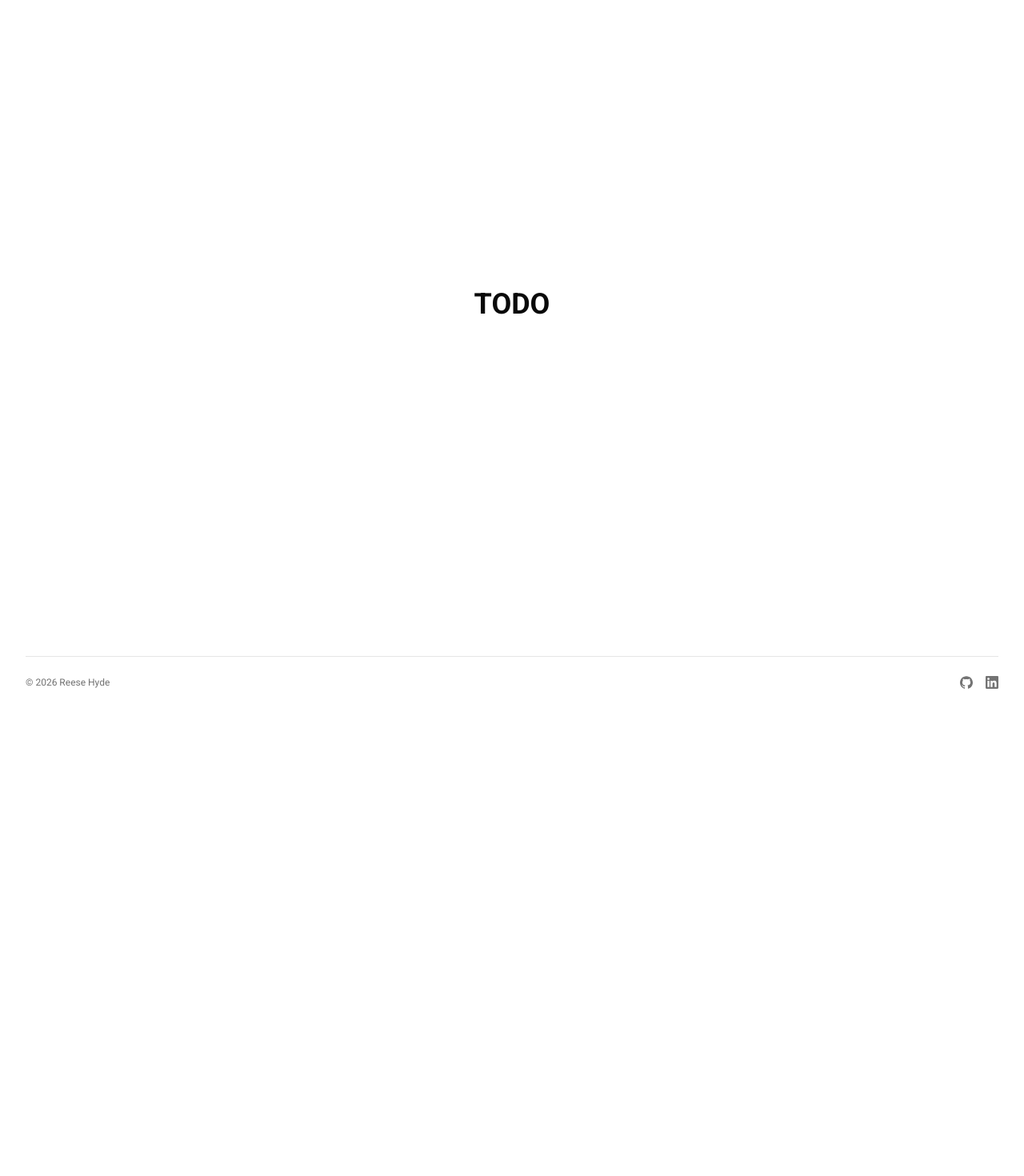
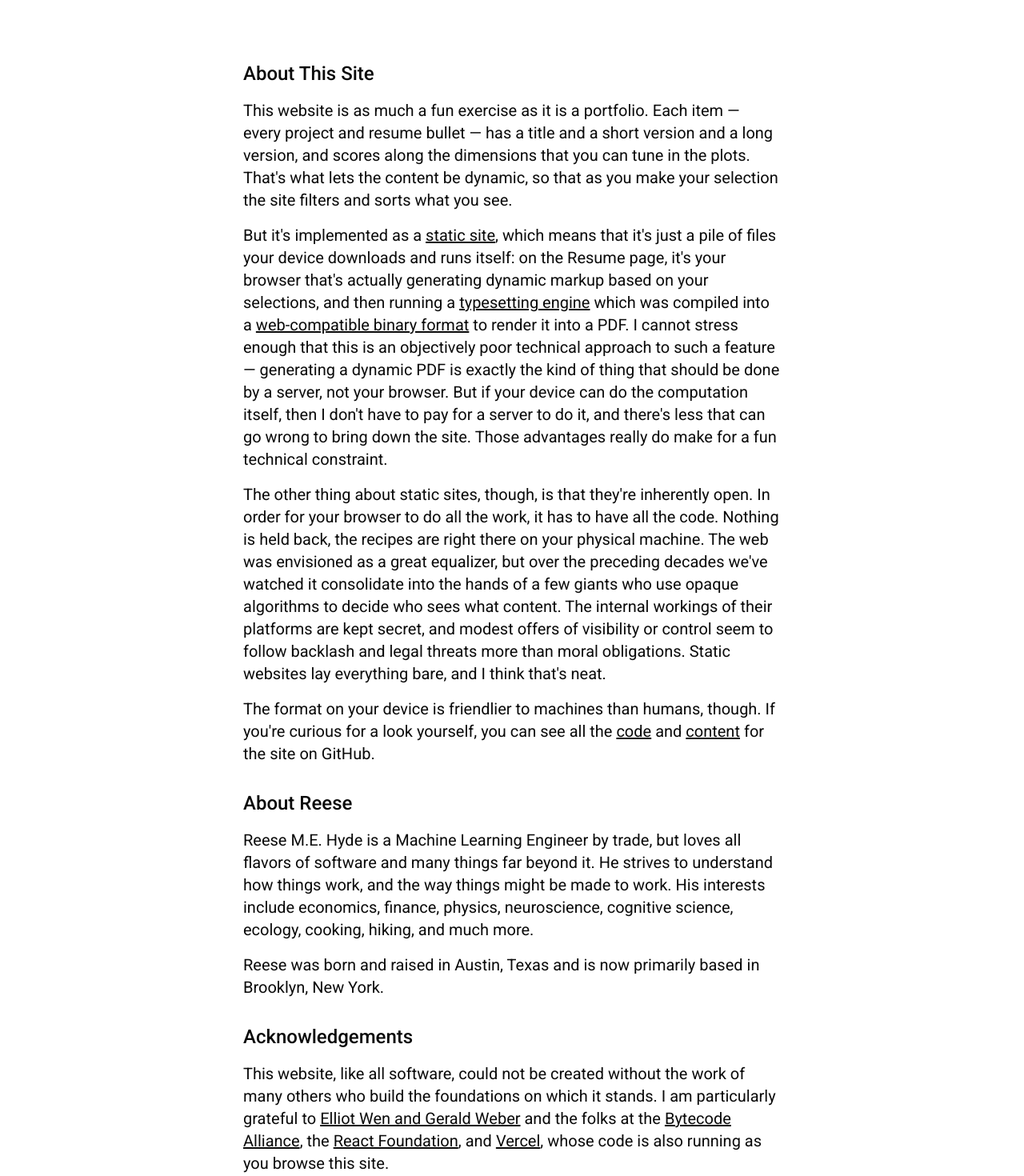
Before and after one commit to rmehyde/website, a Next.js app: page /about in a window 1280 px wide. Shown: the part 120-1590 px from the top of the page at 80% size. Before the commit the page ends 1005 px from the top, so only its background shows below. Built offline with nearby package versions, Linux system fonts and the light colour scheme.

Commit message:
add about page content

```diff
--- /dev/null
+++ b/app/about/content.tsx
@@ -0,0 +1,81 @@
+import {H2} from "@/app/ui/sectionHeaders";
+import {CopyPageContent, ExternalLink} from "@/app/ui/copyPage";
+
+export function AboutReese() {
+    return (
+        <CopyPageContent>
+            <H2>About Reese</H2>
+            <p>
+                Reese M.E. Hyde is a Machine Learning Engineer by trade, but loves all flavors of software and many
+                things far beyond it. He strives to understand how things work, and the way things might be made to
+                work. His interests include economics, finance, physics, neuroscience, cognitive science, ecology,
+                cooking, hiking, and much more.
+            </p>
+            <p>
+                Reese was born and raised in Austin, Texas and is now primarily based in Brooklyn, New York.
+            </p>
+        </CopyPageContent>
+    );
+}
+
+export function AboutSite() {
+    return (
+        <CopyPageContent>
+            <H2>About This Site</H2>
+            <p>
+                This website is as much a fun exercise as it is a portfolio. Each item — every project and resume bullet
+                — has a title and a short version and a long version, and scores along the dimensions that you can tune
+                in the plots. That's what lets the content be dynamic, so that as you make your selection the site
+                filters and sorts what you see.
+            </p>
+            <p>
+                But it's implemented as a <ExternalLink href="https://en.wikipedia.org/wiki/Static_web_page" text="static site"/>,
+                which means that it's just a pile of files your device downloads and runs itself: on the Resume page,
+                it's your browser that's actually generating dynamic markup based on your selections, and then running a{" "}
+                <ExternalLink href="https://en.wikipedia.org/wiki/XeTeX" text="typesetting engine"/>{" "}
+                which was compiled into a{" "}
+                <ExternalLink href="https://en.wikipedia.org/wiki/WebAssembly" text="web-compatible binary format"/>{" "}
+                to render it into a PDF.
+                I cannot stress enough that this is an objectively poor technical approach
+                to such a feature — generating a dynamic PDF is exactly the kind of thing that should be done by a
+                server, not your browser. But if your device can do the computation itself, then I don't have to
+                pay for a server to do it, and there's less that can go wrong to bring down the site. Those
+                advantages really do make for a fun technical constraint.
+            </p>
+            <p>
+                The other thing about static sites, though, is that they're inherently open. In order for your
+                browser to do all the work, it has to have all the code. Nothing is held back, the recipes are
+                right there on your physical machine.
+                The web was envisioned as a great equalizer, but over the
+                preceding decades we've watched it consolidate into the hands of a few giants who use opaque
+                algorithms to decide who sees what content. The internal workings of their platforms are kept
+                secret, and modest offers of visibility or control seem to follow backlash and legal threats more than
+                moral obligations. Static websites lay everything bare, and I think that's neat.
+            </p>
+            <p>
+                The format on your device is friendlier to machines than humans, though. If you're curious for a look
+                yourself, you can see all the{" "} <ExternalLink href="https://github.com/rmehyde/website" text="code"/>{" "}
+                and{" "} <ExternalLink href="TODO" text="content"/>{" "}
+                {/* TODO: replace "TODO" with the real content repo/path URL */}
+                for the site on GitHub.
+            </p>
+        </CopyPageContent>
+    );
+}
+
+export function Acknowledgements() {
+    return (
+        <CopyPageContent>
+            <H2>Acknowledgements</H2>
+            <p>
+                This website, like all software, could not be created without the work of many others who build
+                the foundations on which it stands. I am particularly grateful to{" "}
+                <a href="https://dl.acm.org/doi/10.1145/3209280.3209522" target="_blank" rel="noopener noreferrer" className="underline">Elliot Wen and Gerald Weber</a>{" "}
+                and the folks at the{" "}
+                <a href="https://bytecodealliance.org/" target="_blank" rel="noopener noreferrer" className="underline">Bytecode Alliance</a>, the{" "}
+                <a href="https://react.dev/blog/2026/02/24/the-react-foundation" target="_blank" rel="noopener noreferrer" className="underline">React Foundation</a>, and{" "}
+                <a href="https://vercel.com/oss" target="_blank" rel="noopener noreferrer" className="underline">Vercel</a>, whose code is also running as you browse this site.
+            </p>
+        </CopyPageContent>
+    );
+}
--- a/app/about/page.tsx
+++ b/app/about/page.tsx
@@ -1,11 +1,14 @@
 "use client";
+
+import {CopyPageBody} from "@/app/ui/copyPage";
+import {AboutReese, AboutSite, Acknowledgements} from "@/app/about/content";
 
 export default function AboutPage() {
     return (
-        <div className="min-h-screen flex items-center justify-center">
-            <span className="text-4xl font-bold text-center">
-                TODO
-            </span>
-        </div>
+        <CopyPageBody>
+            <AboutSite/>
+            <AboutReese/>
+            <Acknowledgements/>
+        </CopyPageBody>
     );
 }
--- a/app/contact/page.tsx
+++ b/app/contact/page.tsx
@@ -13,17 +13,20 @@ import {scale} from "@/app/lib/typography";
 import {Collapsible, CollapsibleTrigger, CollapsibleContent} from "@/components/ui/collapsible";
 import {CopyPageBody, CopyPageContent} from "@/app/ui/copyPage";
 import {Separator} from "@/components/ui/separator";
+import {cn} from "@/components/lib/utils";
+import {H1} from "@/app/ui/sectionHeaders";
 
 export default function ContactPage() {
     const locked = useContactStore((state) => state.locked);
 
     return (
-        <CopyPageBody className={"gap-14"}>
+        <CopyPageBody>
+            <H1>Contact</H1>
             <CopyPageContent>
                 <ContactIntro/>
             </CopyPageContent>
 
-            <Separator/>
+            <Separator className={"my-6"}/>
 
             {locked ? (
                 <Collapsible>
--- a/app/layout.tsx
+++ b/app/layout.tsx
@@ -1,7 +1,7 @@
 import type {Metadata} from 'next'
 import {Roboto} from 'next/font/google';
 import './globals.css'
-import {NavigationHeader} from "@/app/ui/header";
+import {NavigationHeader} from "@/app/ui/navigationHeader";
 import {SiteFooter} from "@/app/ui/footer";
 
 export const metadata: Metadata = {
--- a/app/ui/copyPage.tsx
+++ b/app/ui/copyPage.tsx
@@ -4,7 +4,7 @@ import {scale} from "@/app/lib/typography";
 
 export function CopyPageBody({children, className}: {children: React.ReactNode; className?: string}) {
     return (
-        <div className={cn("flex flex-col items-center gap-20 pt-8 md:pt-24", className)}>
+        <div className={cn("flex flex-col items-center gap-8 pt-8 md:pt-24", className)}>
             {React.Children.map(children, (child) => (
                 <div className="w-full max-w-2xl">{child}</div>
             ))}
@@ -19,3 +19,9 @@ export function CopyPageContent({children, className}: {children: React.ReactNod
         </div>
     );
 }
+
+export function ExternalLink({href, text}: {href: string, text: string}) {
+    return (
+        <a href={href} target="_blank" rel="noopener noreferrer" className="underline">{text}</a>
+    )
+}
--- /dev/null
+++ b/app/ui/sectionHeaders.tsx
@@ -0,0 +1,19 @@
+import {cn} from "@/components/lib/utils";
+import {scale} from "@/app/lib/typography";
+import type {ReactNode} from "react";
+
+export function H1({ children, className = "" }: { children: ReactNode, className?: string}): React.JSX.Element {
+    return (
+        <h1 className={cn(scale.headline, "font-medium", className)}>
+            {children}
+        </h1>
+    );
+}
+
+export function H2({ children, className = "" }: { children: ReactNode, className?: string}): React.JSX.Element {
+    return (
+        <h2 className={cn(scale.lead, "font-medium", className)}>
+            {children}
+        </h2>
+    );
+}
```
Also changed, not shown: public/about-wip.md (deleted, +0 -46 lines), app/ui/navigationHeader.tsx (renamed from app/ui/header.tsx).
